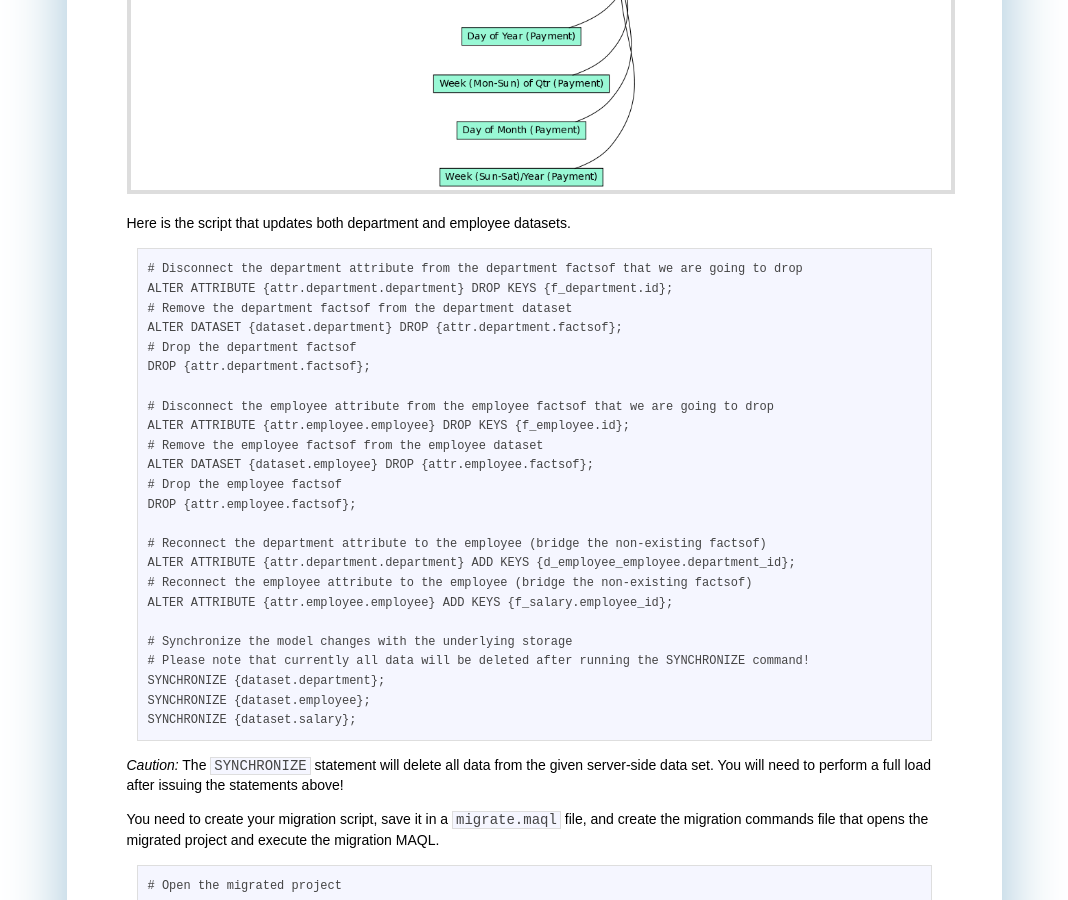
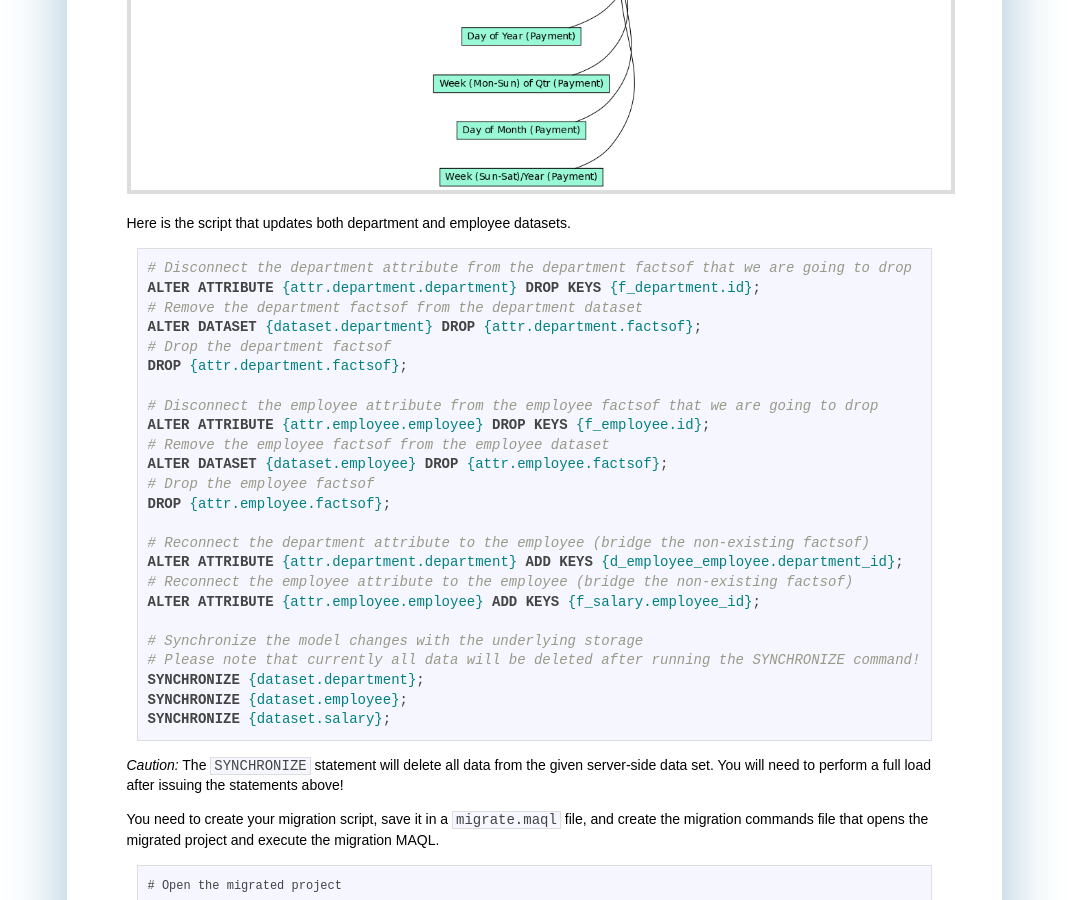
Before and after one commit to jgergic/gooddata.github.com, a Jekyll site: the page built from _posts/2010-10-25-gooddata-cl-migration.md, in a window 1280 px wide and 900 px high, scrolled down 1826 px. Shown: the whole window, without its empty margins (106-1174 px from the left). Built offline with Jekyll 4.4.1, drawn with Linux system fonts in a browser that asks for light colours; some of the changed lines change nothing that is shown; some of the changed text lies outside the part shown.

Commit message:
Added MAQL highlighting to CL tool migration

```diff
--- a/_posts/2010-10-25-gooddata-cl-migration.md
+++ b/_posts/2010-10-25-gooddata-cl-migration.md
@@ -15,6 +15,9 @@ If your project requires migration, you'll need to execute a migration MAQL scri
 
 You'll need to run the `ALTER ATTRIBUTE` statement on the line 5 for every `REFERENCE` to the migrated dataset. You'll also need to `SYNCHRONIZE` all `REFERENCE` datasets.
 
+{% comment %}
+Original MAQL pre-pygmentize
+
     ALTER ATTRIBUTE {attr.<dataset-name>.<connection-point-name>} DROP KEYS {f_<dataset-name>.id};
     ALTER DATASET {dataset.<dataset-name>} DROP {attr.<dataset-name>.factsof};
     DROP {attr.<dataset-name>.factsof};
@@ -27,6 +30,22 @@ You'll need to run the `ALTER ATTRIBUTE` statement on the line 5 for every `REFE
     # Also you need to synchronize all REFERENCE datasets
     SYNCHRONIZE {dataset.<reference-dataset-name>};
 
+{% endcomment %}
+
+<div class="highlight"><pre><span class="k">ALTER</span> <span class="k">ATTRIBUTE</span> <span class="nv">{attr.&lt;dataset-name&gt;.&lt;connection-point-name&gt;}</span> <span class="k">DROP</span> <span class="k">KEYS</span> <span class="nv">{f_&lt;dataset-name&gt;.id}</span><span class="p">;</span>
+<span class="k">ALTER</span> <span class="k">DATASET</span> <span class="nv">{dataset.&lt;dataset-name&gt;}</span> <span class="k">DROP</span> <span class="nv">{attr.&lt;dataset-name&gt;.factsof}</span><span class="p">;</span>
+<span class="k">DROP</span> <span class="nv">{attr.&lt;dataset-name&gt;.factsof}</span><span class="p">;</span>
+
+<span class="c1"># You need to add this statement for each REFERENCE to the migrated dataset</span>
+<span class="k">ALTER</span> <span class="k">ATTRIBUTE</span> <span class="nv">{attr.&lt;dataset-name&gt;.&lt;connection-point-name&gt;}</span> <span class="k">ADD</span> <span class="k">KEYS</span>
+    <span class="nv">{d_&lt;reference-dataset-name&gt;_&lt;reference-name&gt;.&lt;dataset-name&gt;_id}</span><span class="p">;</span>
+
+<span class="k">SYNCHRONIZE</span> <span class="nv">{dataset.&lt;dataset-name&gt;}</span><span class="p">;</span>
+<span class="c1"># Also you need to synchronize all REFERENCE datasets</span>
+<span class="k">SYNCHRONIZE</span> <span class="nv">{dataset.&lt;reference-dataset-name&gt;}</span><span class="p">;</span>
+</pre></div>
+
+
 Let me illustrate this on the HR demo project. There are two datasets with no facts: department, and employee. The following figure highlights the `factsof` attributes that we need to delete and reconnect.
 
 ![Old Model]({{ site.root }}/images/posts/old.model.png)
@@ -36,6 +55,9 @@ and here is the new model that we need to create
 ![New Model]({{ site.root }}/images/posts/new.model.png)
 
 Here is the script that updates both department and employee datasets.
+
+{% comment %}
+Original MAQL pre-pygmentize
 
     # Disconnect the department attribute from the department factsof that we are going to drop
     ALTER ATTRIBUTE {attr.department.department} DROP KEYS {f_department.id};
@@ -62,6 +84,35 @@ Here is the script that updates both department and employee datasets.
     SYNCHRONIZE {dataset.employee};
     SYNCHRONIZE {dataset.salary};
 
+{% endcomment %}
+
+<div class="highlight"><pre><span class="c1"># Disconnect the department attribute from the department factsof that we are going to drop</span>
+<span class="k">ALTER</span> <span class="k">ATTRIBUTE</span> <span class="nv">{attr.department.department}</span> <span class="k">DROP</span> <span class="k">KEYS</span> <span class="nv">{f_department.id}</span><span class="p">;</span>
+<span class="c1"># Remove the department factsof from the department dataset</span>
+<span class="k">ALTER</span> <span class="k">DATASET</span> <span class="nv">{dataset.department}</span> <span class="k">DROP</span> <span class="nv">{attr.department.factsof}</span><span class="p">;</span>
+<span class="c1"># Drop the department factsof</span>
+<span class="k">DROP</span> <span class="nv">{attr.department.factsof}</span><span class="p">;</span>
+
+<span class="c1"># Disconnect the employee attribute from the employee factsof that we are going to drop</span>
+<span class="k">ALTER</span> <span class="k">ATTRIBUTE</span> <span class="nv">{attr.employee.employee}</span> <span class="k">DROP</span> <span class="k">KEYS</span> <span class="nv">{f_employee.id}</span><span class="p">;</span>
+<span class="c1"># Remove the employee factsof from the employee dataset</span>
+<span class="k">ALTER</span> <span class="k">DATASET</span> <span class="nv">{dataset.employee}</span> <span class="k">DROP</span> <span class="nv">{attr.employee.factsof}</span><span class="p">;</span>
+<span class="c1"># Drop the employee factsof</span>
+<span class="k">DROP</span> <span class="nv">{attr.employee.factsof}</span><span class="p">;</span>
+
+<span class="c1"># Reconnect the department attribute to the employee (bridge the non-existing factsof)</span>
+<span class="k">ALTER</span> <span class="k">ATTRIBUTE</span> <span class="nv">{attr.department.department}</span> <span class="k">ADD</span> <span class="k">KEYS</span> <span class="nv">{d_employee_employee.department_id}</span><span class="p">;</span>
+<span class="c1"># Reconnect the employee attribute to the employee (bridge the non-existing factsof)</span>
+<span class="k">ALTER</span> <span class="k">ATTRIBUTE</span> <span class="nv">{attr.employee.employee}</span> <span class="k">ADD</span> <span class="k">KEYS</span> <span class="nv">{f_salary.employee_id}</span><span class="p">;</span>
+
+<span class="c1"># Synchronize the model changes with the underlying storage</span>
+<span class="c1"># Please note that currently all data will be deleted after running the SYNCHRONIZE command!</span>
+<span class="k">SYNCHRONIZE</span> <span class="nv">{dataset.department}</span><span class="p">;</span>
+<span class="k">SYNCHRONIZE</span> <span class="nv">{dataset.employee}</span><span class="p">;</span>
+<span class="k">SYNCHRONIZE</span> <span class="nv">{dataset.salary}</span><span class="p">;</span>
+</pre></div>
+
+
 *Caution:* The `SYNCHRONIZE` statement will delete all data from the given server-side data set. You will need to perform a full load after issuing the statements above!
 
 You need to create your migration script, save it in a `migrate.maql` file, and create the migration commands file that opens the migrated project and execute the migration MAQL.
```
